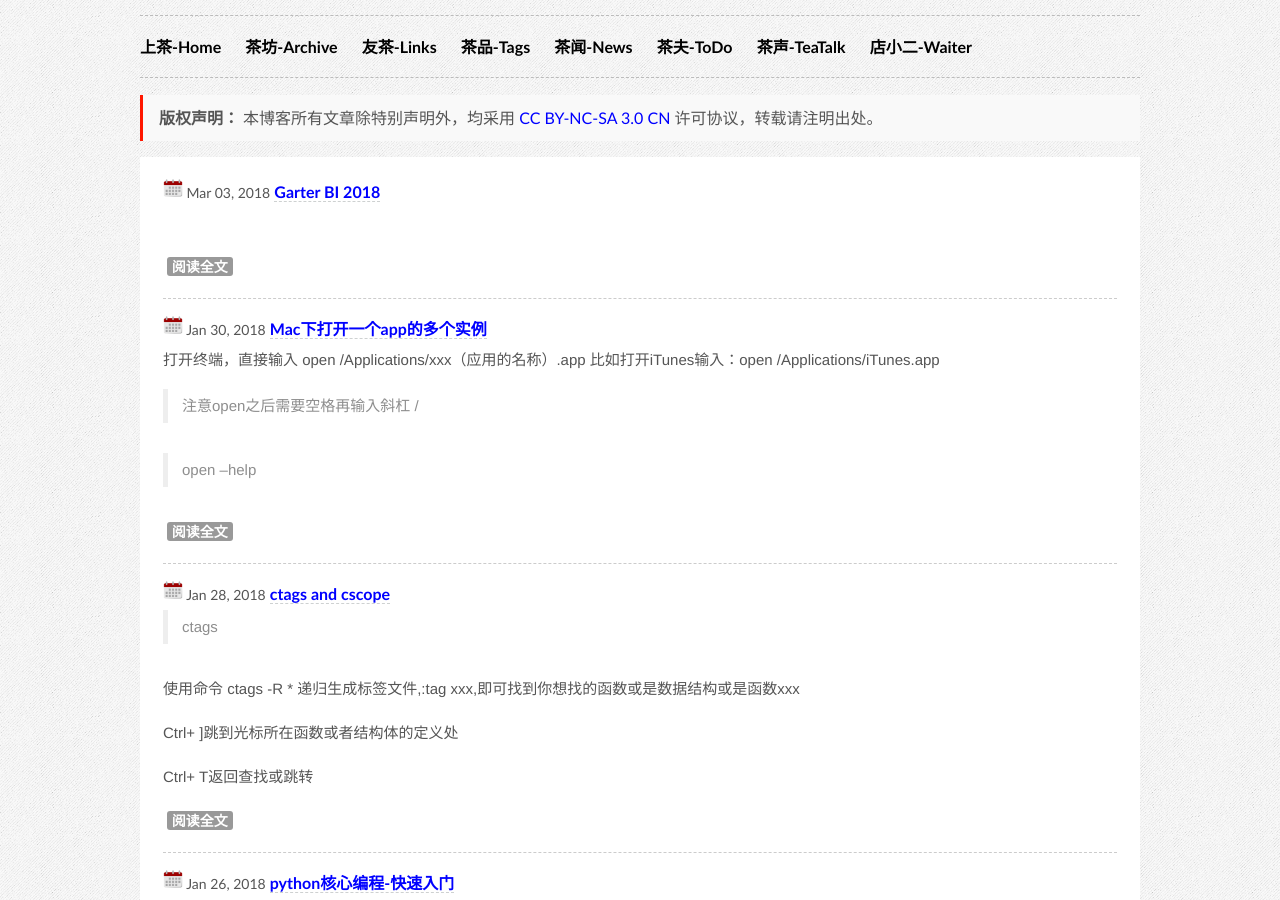
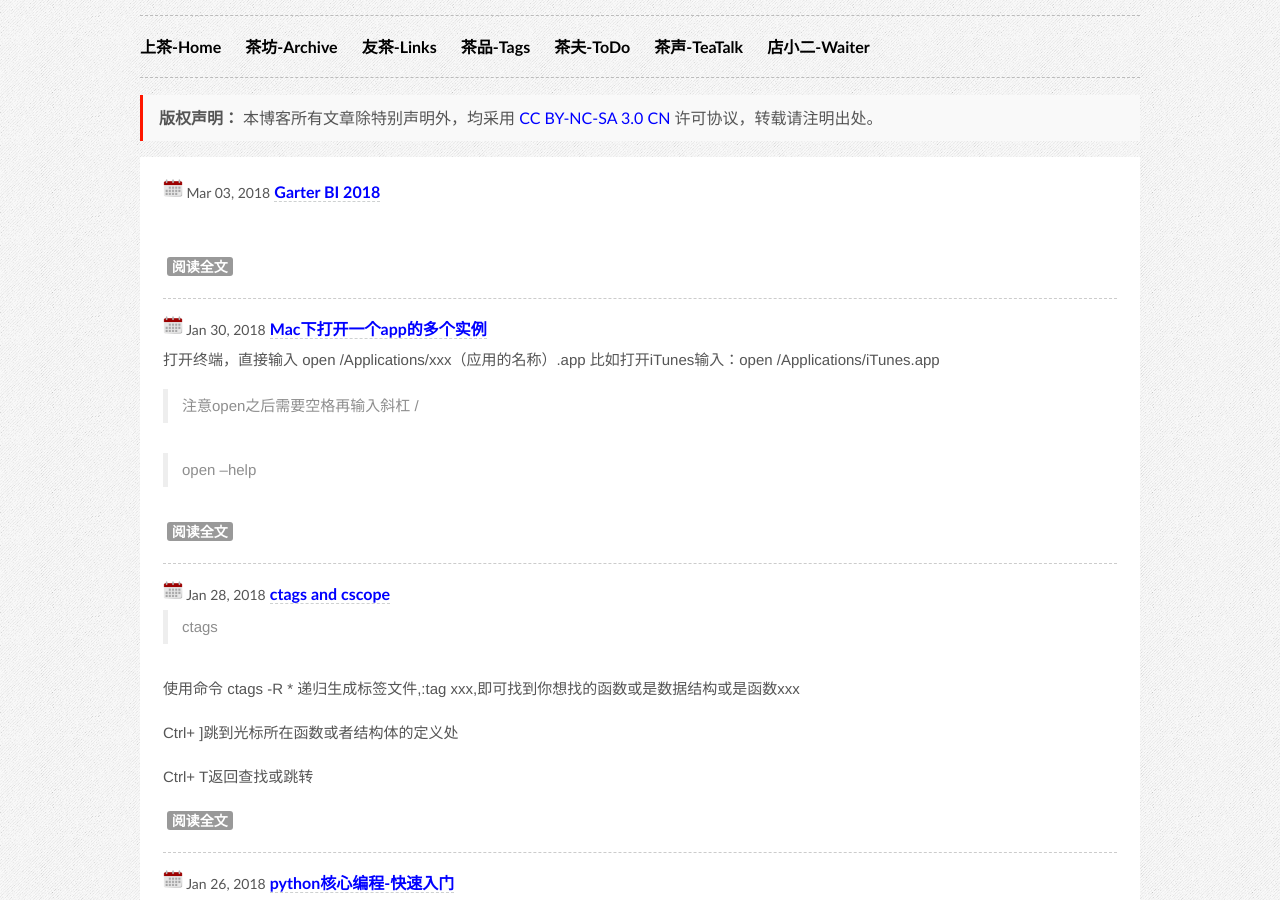
Before and after one commit to fk1091889767/tanwubin.github.io, a Jekyll site: the page built from index.html, in a window 1280 px wide and 900 px high. Built offline with Jekyll 4.4.1, drawn with Linux system fonts in a browser that asks for light colours; comment, search, counter and statistics services are not loaded.

Commit message:
rmv one link

```diff
--- a/_includes/themes/effector-wide/default.html
+++ b/_includes/themes/effector-wide/default.html
@@ -26,7 +26,6 @@
 <a href="/archive">茶坊-Archive</a>
 <a href="/links">友茶-Links</a>
 <a href="/tag">茶品-Tags</a>
-<a href="/market">茶闻-News</a>
 <a href="/todo">茶夫-ToDo</a>
 <a href="/talk">茶声-TeaTalk</a>
 <a href="/teawaiter">店小二-Waiter</a>
```
